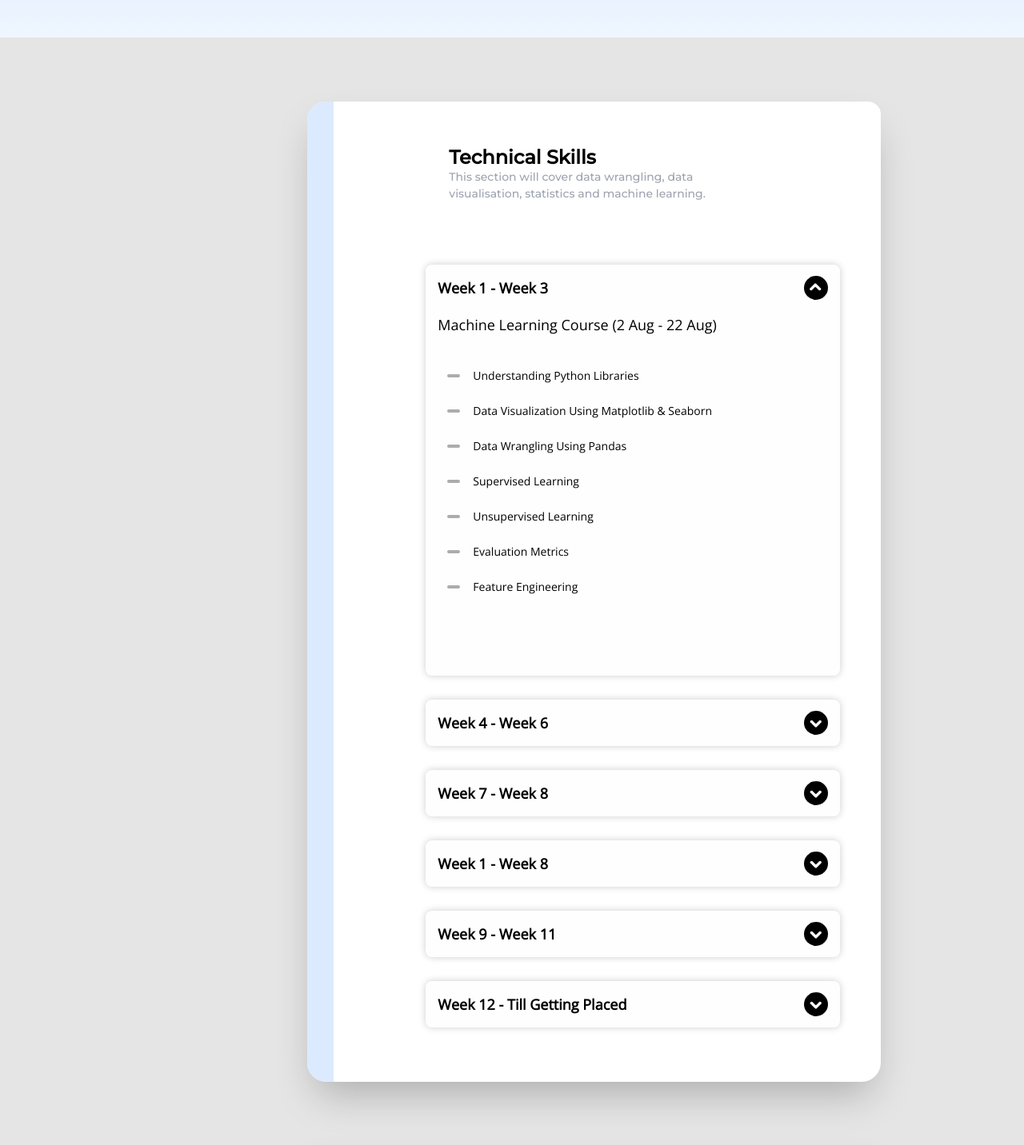
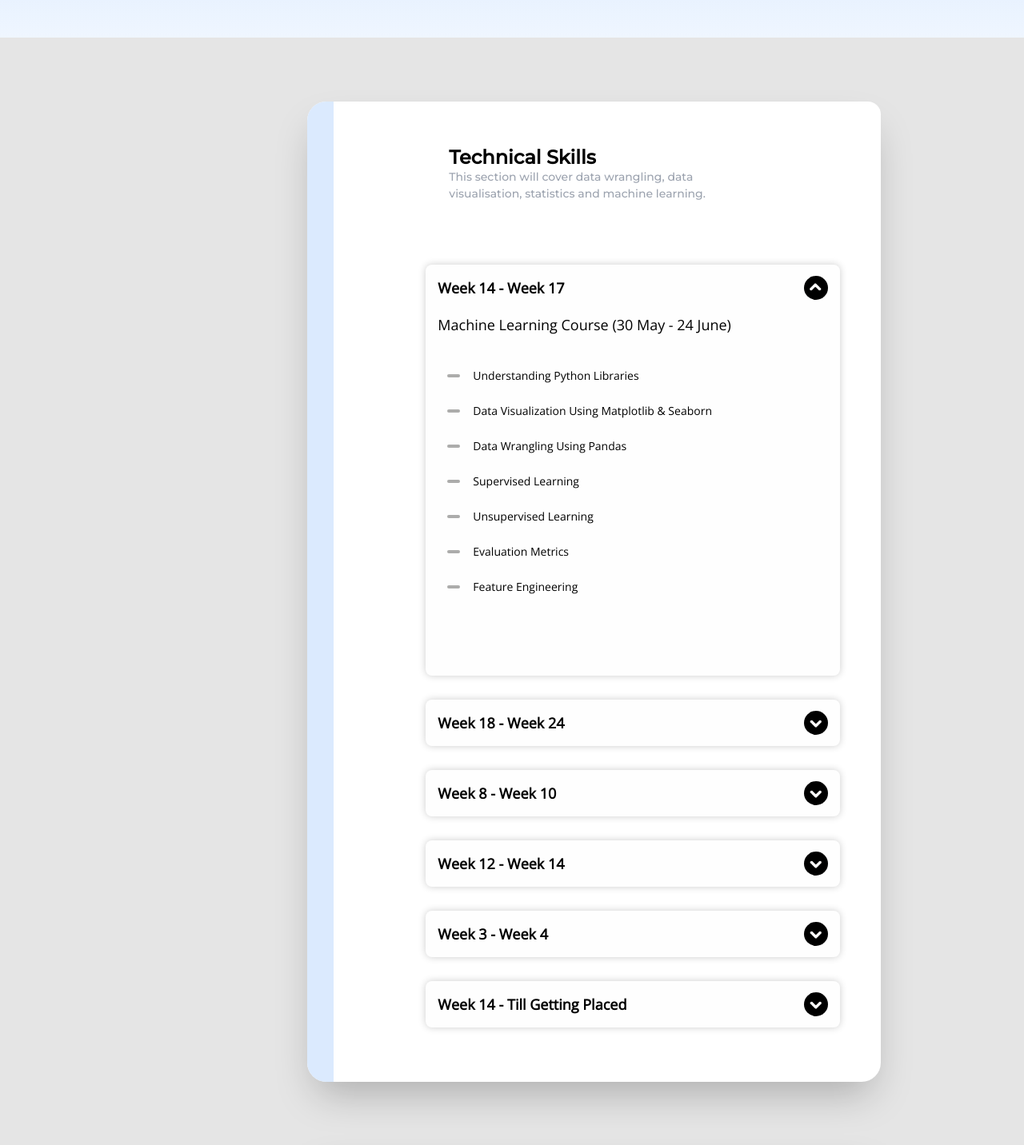
Before and after one commit to 100bhagya/mas-website-react, a React (Create React App) app: page /timeline2 in a window 1280 px wide. Shown: the part 269-1701 px from the top of the page at 80% size. Built offline with nearby package versions, Linux system fonts and the light colour scheme.

Commit message:
updated timeline 102

```diff
--- a/src/data/Timeline2Data.js
+++ b/src/data/Timeline2Data.js
@@ -7,8 +7,8 @@ const Data = [
       "This section will cover data wrangling, data visualisation, statistics and machine learning.",
     questions: [
       {
-        question: "Week 1 - Week 3",
-        Status: "Machine Learning Course (2 Aug - 22 Aug)",
+        question: "Week 14 - Week 17",
+        Status: "Machine Learning Course (30 May - 24 June)",
         answer: [
           {
             role: "Understanding Python Libraries",
@@ -35,8 +35,8 @@ const Data = [
         open: true,
       },
       {
-        question: "Week 4 - Week 6",
-        Status: "Hands-On-Experience (23 Aug - 12 Sept)",
+        question: "Week 18 - Week 24",
+        Status: "Hands-On-Experience (27 June - 7 Aug)",
         answer: [
           {
             role: "MS-Excel Project",
@@ -51,8 +51,8 @@ const Data = [
         open: false,
       },
       {
-        question: "Week 7 - Week 8",
-        Status: "MS-Excel + Stats Course (13 Sept - 26 Sept)",
+        question: "Week 8 - Week 10",
+        Status: "MS-Excel + Stats Course (18 Apr - 8 May)",
         answer: [
           {
             role: "Introduction To MS-Excel",
@@ -79,8 +79,8 @@ const Data = [
         open: false,
       },
       {
-        question: "Week 1 - Week 8",
-        Status: "Python Programming (2 Aug - 26 Sept)",
+        question: "Week 12 - Week 14",
+        Status: "Python Programming (16 May - 29 May)",
         answer: [
           {
             role: "Introduction To Python",
@@ -98,8 +98,8 @@ const Data = [
         open: false,
       },
       {
-        question: "Week 9 - Week 11",
-        Status: "SQL Course (27 Sept - 17 Oct)",
+        question: "Week 3 - Week 4",
+        Status: "SQL Course (14 Mar - 20 Mar)",
         answer: [
           {
             role: "Basic Commands In SQL",
@@ -120,8 +120,8 @@ const Data = [
         open: false,
       },
       {
-        question: "Week 12 - Till Getting Placed",
-        Status: "Concept Brushing (18 Oct Onwards)",
+        question: "Week 14 - Till Getting Placed",
+        Status: "Concept Brushing",
         answer: [
           {
             role: "Resume Tech Preparation",
```
